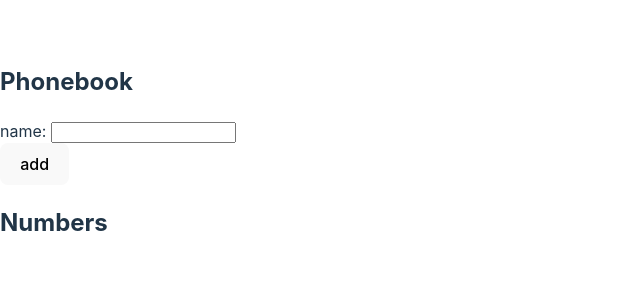
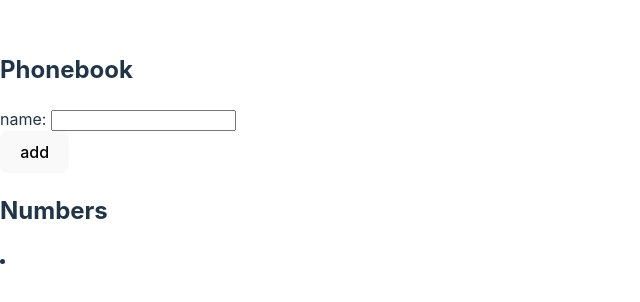
Before and after one commit to corentinnys/phoneBook-react, a React (Vite) app: page / in a window 1280 px wide. Shown: the part 248-550 px from the top of the page, without its empty margins (0-640 px from the left). Built offline with nearby package versions, Linux system fonts and the light colour scheme.

Commit message:
ajout du li pour afficher les personnes

```diff
--- a/src/App.jsx
+++ b/src/App.jsx
@@ -31,7 +31,8 @@ const App = () => {
         </div>
       </form>
       <h2>Numbers</h2>
-      {persons.map(person=>person)}
+      {persons.map((person,index)=>
+        <li key={index}>{person}</li> )}
     </div>
   )
 }
```
